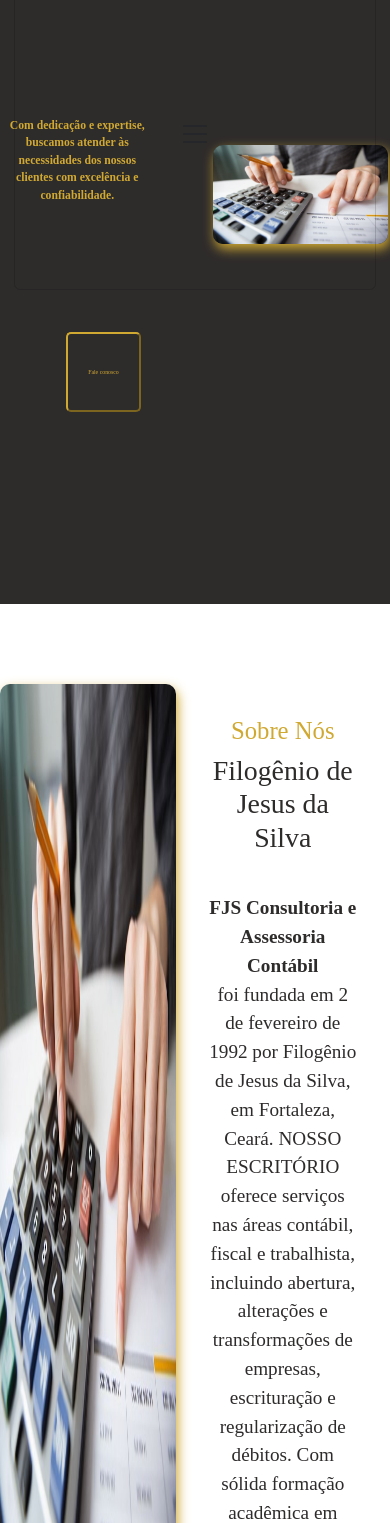
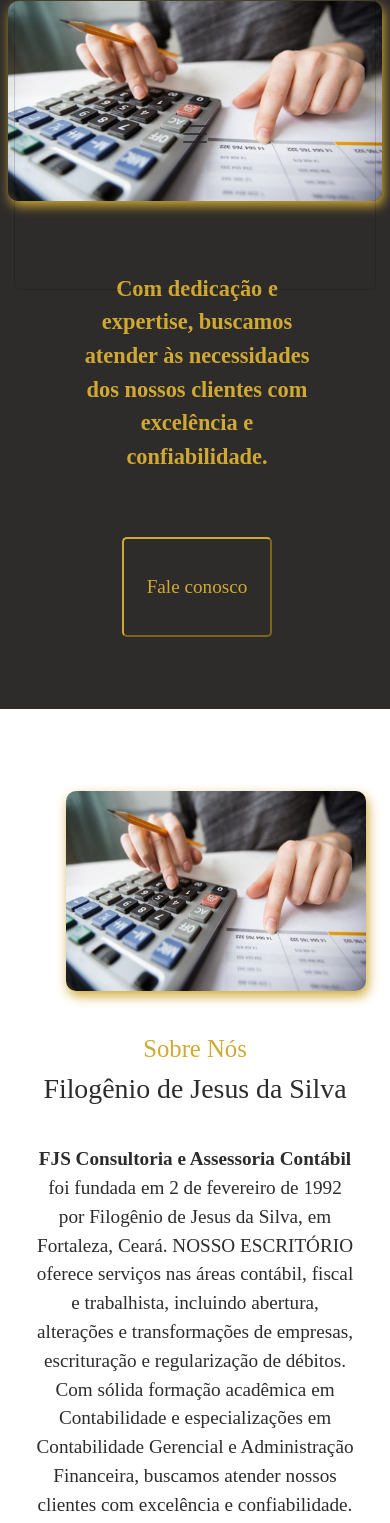
Before and after one commit to Els-development/FJS-Contabilidade, a website: page index.html in a window 390 px wide. Shown: the part 345-1868 px from the top of the page. Drawn offline with nearby package versions, Linux system fonts and the light colour scheme; a web font is replaced by a local one.

Commit message:
ajuste na responsividade

```diff
--- a/index.html
+++ b/index.html
@@ -35,7 +35,7 @@
               <a class="nav-link" aria-current="page" href="#">Início</a>
             </li>
             <li class="nav-item">
-              <a class="nav-link" href="#">Quem somos</a>
+              <a class="nav-link" href="#sobre-mim">Quem somos</a>
             </li>
             <li class="nav-item">
               <a class="nav-link" href="#">Nossos Serviços</a>
@@ -61,7 +61,7 @@
     <img src="./inicio-site.jpeg">
   </div>
 
-  <div class="sobre-mim">
+  <div class="sobre-mim" id="sobre-mim">
     <img src="./inicio-site.jpeg" class="img-sobre-mim">
     <div class="sobre-mim-text">
       <h2 class="sobre-mim-h2">Sobre Nós</h2>
--- a/style.css
+++ b/style.css
@@ -89,10 +89,10 @@
 
    .sobre-mim{
     display: flex;
-
     width: 100%;
     height: auto;
     margin: 5rem 0 5rem;
+    padding: 4rem;
    }
 
    .sobre-mim-text{
@@ -133,3 +133,60 @@
     box-shadow: 2px 5px 12px #d0a933;
     margin-bottom: 13rem;
    }
+
+   @media(max-width:800px) {
+
+    .inicio{
+      display: flex;
+      flex-wrap: wrap-reverse;
+      justify-content: center;
+      align-items: center;
+      text-align: center;
+      padding: 0.5rem;
+
+    }
+
+    .inicio-text{
+      width: 100%;
+      font-size: 1.4rem;
+      margin-left: 4rem;
+
+
+    }
+
+    .btn-faleconosco{
+      font-size: 1.2rem;
+      width: 150px;
+      height: 100px;
+      margin: 4rem 2rem;
+
+
+    }
+
+    .inicio img{
+      width: 500px;
+      height: 200px;
+      margin-bottom: 0.7rem;
+
+     }
+
+     .sobre-mim{
+      display: flex;
+      flex-wrap: wrap;
+      width: 100%;
+      height: auto;
+      margin: 5rem 0 5rem;
+      padding: 0.1rem;
+     }
+
+     .img-sobre-mim{
+      width: 300px;
+      height: 200px;
+      margin-bottom: 0.7rem;
+      margin-left: 4rem;
+
+     }
+
+
+
+   }
```
